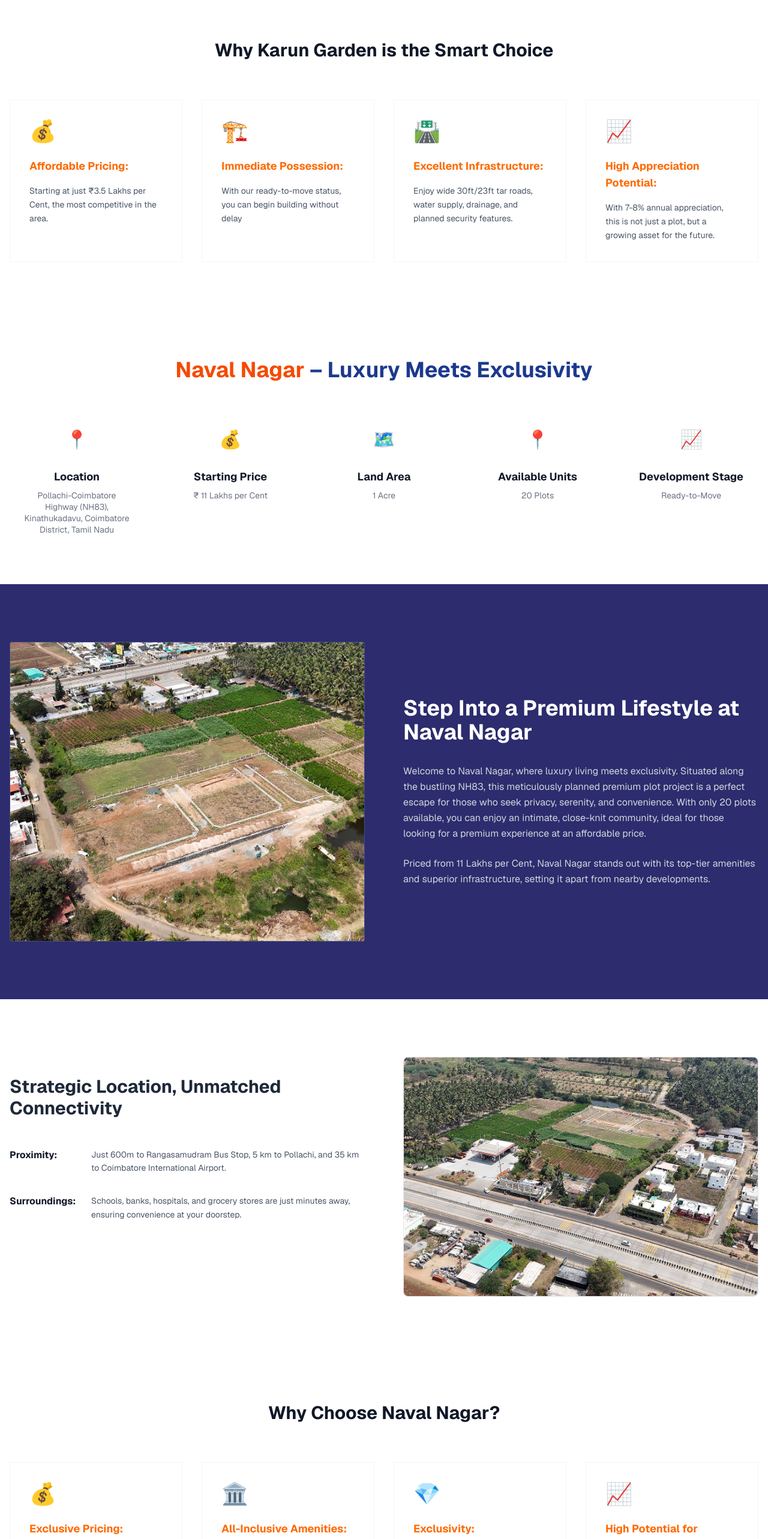
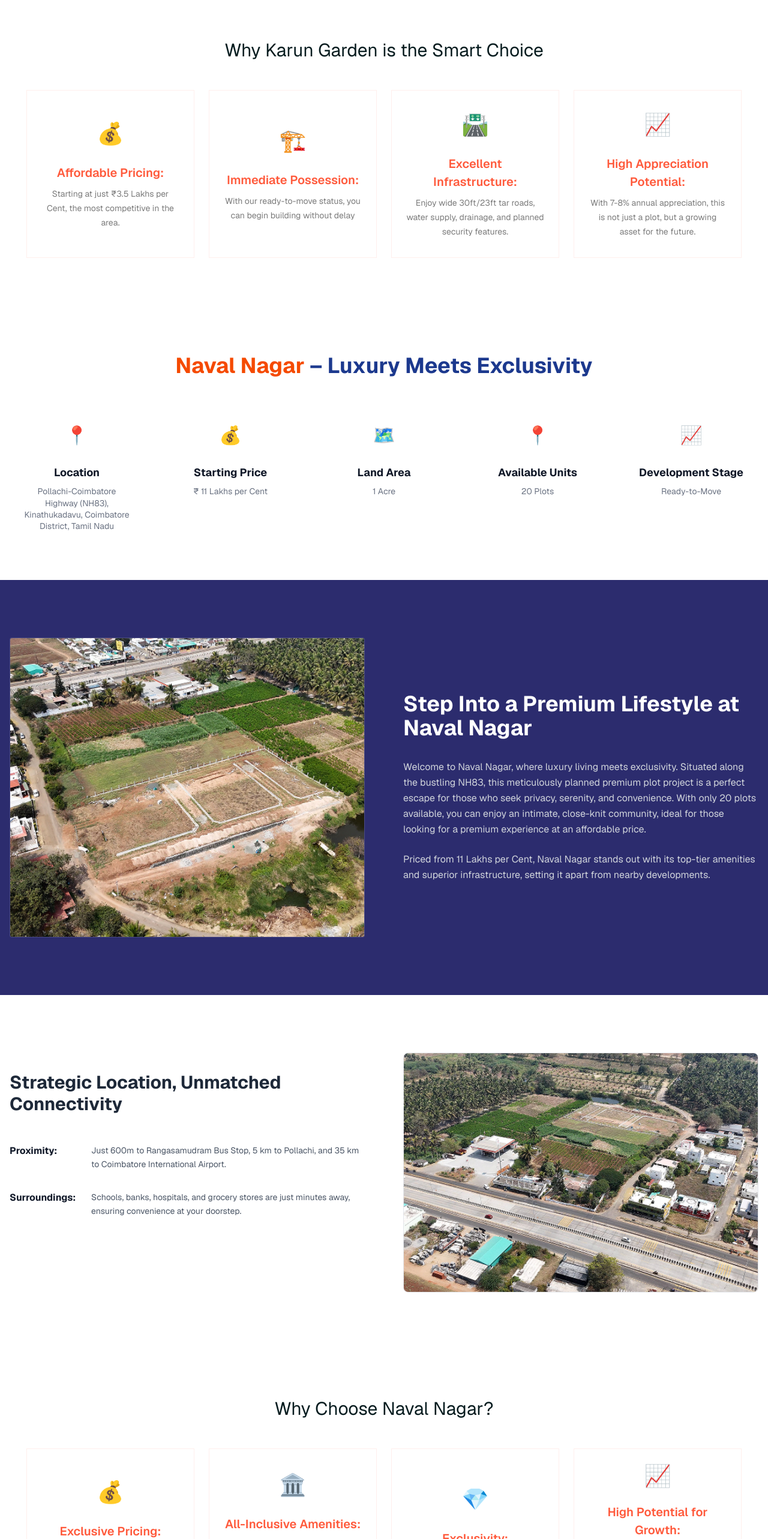
Before and after one commit to Johnpetric/web-page, a Next.js app: page /project in a window 1280 px wide. Shown: the part 2698-5264 px from the top of the page at 60% size. Built offline with nearby package versions, Linux system fonts and the light colour scheme.

Commit message:
Refine Feature Cards style to match Figma (280px size, exact colors)

```diff
--- a/app/project/page.tsx
+++ b/app/project/page.tsx
@@ -136,11 +136,11 @@ export default function ProjectPage() {
       {/* Section 5: Why Karun Garden is the Smart Choice */}
       <section className="py-20 bg-white">
         <div className="max-w-7xl mx-auto px-4">
-          <h2 className="text-3xl font-bold text-center mb-16 text-gray-900">
+          <h2 className="text-2xl md:text-3xl font-normal text-center mb-12 text-[#071C1F]">
             Why Karun Garden is the Smart Choice
           </h2>
 
-          <div className="grid md:grid-cols-2 lg:grid-cols-4 gap-8">
+          <div className="flex flex-wrap justify-center gap-6">
             {[
               {
                 title: "Affordable Pricing:",
@@ -163,10 +163,10 @@ export default function ProjectPage() {
                 icon: "📈"
               }
             ].map((feature, idx) => (
-              <div key={idx} className="bg-white p-8 border border-red-50 rounded-none shadow-none hover:shadow-lg transition-shadow">
-                <div className="text-4xl mb-6 text-orange-600">{feature.icon}</div>
-                <h3 className="text-lg font-bold text-orange-500 mb-4">{feature.title}</h3>
-                <p className="text-gray-600 text-sm leading-relaxed">{feature.desc}</p>
+              <div key={idx} className="w-[280px] h-[280px] bg-white border border-[#FF5A3C]/10 flex flex-col items-center justify-center p-6 text-center hover:shadow-lg transition-shadow">
+                <div className="w-[52px] h-[52px] mb-6 text-4xl flex items-center justify-center text-[#FF5A3C]">{feature.icon}</div>
+                <h3 className="text-[20px] leading-[30px] font-semibold text-[#FF5A3C] mb-2">{feature.title}</h3>
+                <p className="text-[14px] leading-[24px] text-[#7B7B7B]">{feature.desc}</p>
               </div>
             ))}
           </div>
@@ -266,11 +266,11 @@ export default function ProjectPage() {
       {/* Section 9: Why Choose Naval Nagar? */}
       <section className="py-20 bg-white">
         <div className="max-w-7xl mx-auto px-4">
-          <h2 className="text-3xl font-bold text-center mb-16 text-gray-900">
+          <h2 className="text-2xl md:text-3xl font-normal text-center mb-12 text-[#071C1F]">
             Why Choose Naval Nagar?
           </h2>
 
-          <div className="grid md:grid-cols-2 lg:grid-cols-4 gap-8">
+          <div className="flex flex-wrap justify-center gap-6">
             {[
               {
                 title: "Exclusive Pricing:",
@@ -293,10 +293,10 @@ export default function ProjectPage() {
                 icon: "📈"
               }
             ].map((feature, idx) => (
-              <div key={idx} className="bg-white p-8 border border-red-50 rounded-none shadow-none hover:shadow-lg transition-shadow">
-                <div className="text-4xl mb-6 text-orange-600">{feature.icon}</div>
-                <h3 className="text-lg font-bold text-orange-500 mb-4">{feature.title}</h3>
-                <p className="text-gray-600 text-sm leading-relaxed">{feature.desc}</p>
+              <div key={idx} className="w-[280px] h-[280px] bg-white border border-[#FF5A3C]/10 flex flex-col items-center justify-center p-6 text-center hover:shadow-lg transition-shadow">
+                <div className="w-[52px] h-[52px] mb-6 text-4xl flex items-center justify-center text-[#FF5A3C]">{feature.icon}</div>
+                <h3 className="text-[20px] leading-[30px] font-semibold text-[#FF5A3C] mb-2">{feature.title}</h3>
+                <p className="text-[14px] leading-[24px] text-[#7B7B7B]">{feature.desc}</p>
               </div>
             ))}
           </div>
@@ -396,11 +396,11 @@ export default function ProjectPage() {
       {/* Section 13: Why Sree Virutcham Nagar Stands Out */}
       <section className="py-20 bg-white">
         <div className="max-w-7xl mx-auto px-4">
-          <h2 className="text-3xl font-bold text-center mb-16 text-gray-900">
+          <h2 className="text-2xl md:text-3xl font-normal text-center mb-12 text-[#071C1F]">
             Why Sree Virutcham Nagar Stands Out:
           </h2>
 
-          <div className="grid md:grid-cols-2 lg:grid-cols-4 gap-8">
+          <div className="flex flex-wrap justify-center gap-6">
             {[
               {
                 title: "Incredible Value:",
@@ -423,10 +423,10 @@ export default function ProjectPage() {
                 icon: "📈"
               }
             ].map((feature, idx) => (
-              <div key={idx} className="bg-white p-8 border border-red-50 rounded-none shadow-none hover:shadow-lg transition-shadow">
-                <div className="text-4xl mb-6 text-orange-600">{feature.icon}</div>
-                <h3 className="text-lg font-bold text-orange-500 mb-4">{feature.title}</h3>
-                <p className="text-gray-600 text-sm leading-relaxed">{feature.desc}</p>
+              <div key={idx} className="w-[280px] h-[280px] bg-white border border-[#FF5A3C]/10 flex flex-col items-center justify-center p-6 text-center hover:shadow-lg transition-shadow">
+                <div className="w-[52px] h-[52px] mb-6 text-4xl flex items-center justify-center text-[#FF5A3C]">{feature.icon}</div>
+                <h3 className="text-[20px] leading-[30px] font-semibold text-[#FF5A3C] mb-2">{feature.title}</h3>
+                <p className="text-[14px] leading-[24px] text-[#7B7B7B]">{feature.desc}</p>
               </div>
             ))}
           </div>
```
